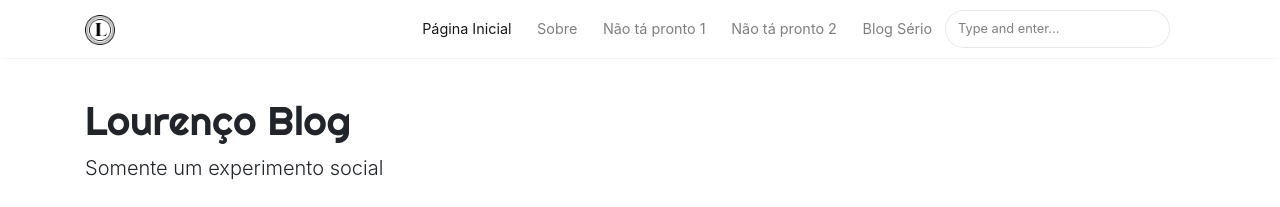
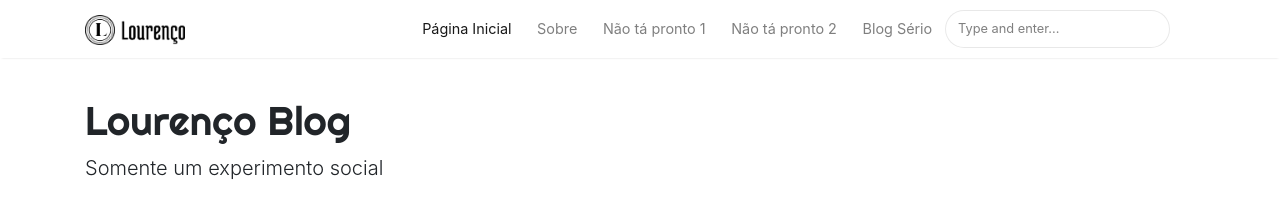
Before and after one commit to renelourenco/lourencoblog, a Jekyll site: the page built from index.html, in a window 1280 px wide. Shown: the top 207 px of the page. Built offline with Jekyll 4.4.1, drawn with Linux system fonts in a browser that asks for light colours; nearby versions of some CDN libraries; the list of posts is cut into pages by our own code.

Commit message:
Update _config.yml

```diff
--- a/_config.yml
+++ b/_config.yml
@@ -2,7 +2,7 @@
 name: "Lourenço Blog"
 title: "Lourenço Blog"
 description: "Somente um experimento social"
-logo: 'assets/images/logo.png'
+logo: 'assets/images/Lourenço Retangulo.png'
 favicon: 'assets/images/logo.png'
 baseurl: ''
 google_analytics: ''
```
